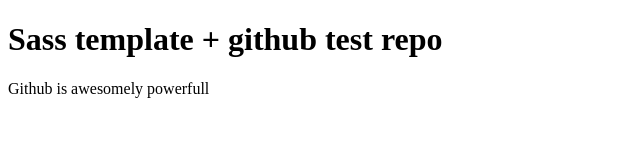
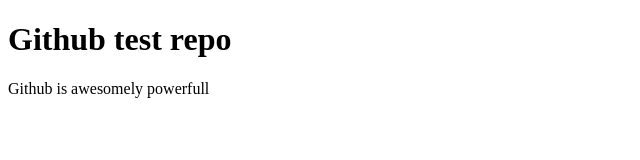
Before and after one commit to JasperKloosterman/gitCommands, a plain HTML site: page index.html in a window 1280 px wide. Shown: the whole page, without its empty margins (0-640 px from the left). Drawn offline with Linux system fonts and the light colour scheme.

Commit message:
change text

```diff
--- a/index.html
+++ b/index.html
@@ -5,7 +5,7 @@
 	<title>Document</title>
 </head>
 <body>
-	<h1>Sass template + github test repo</h1>
+	<h1>Github test repo</h1>
 	<p>Github is awesomely powerfull</p>
 </body>
 </html>
```
